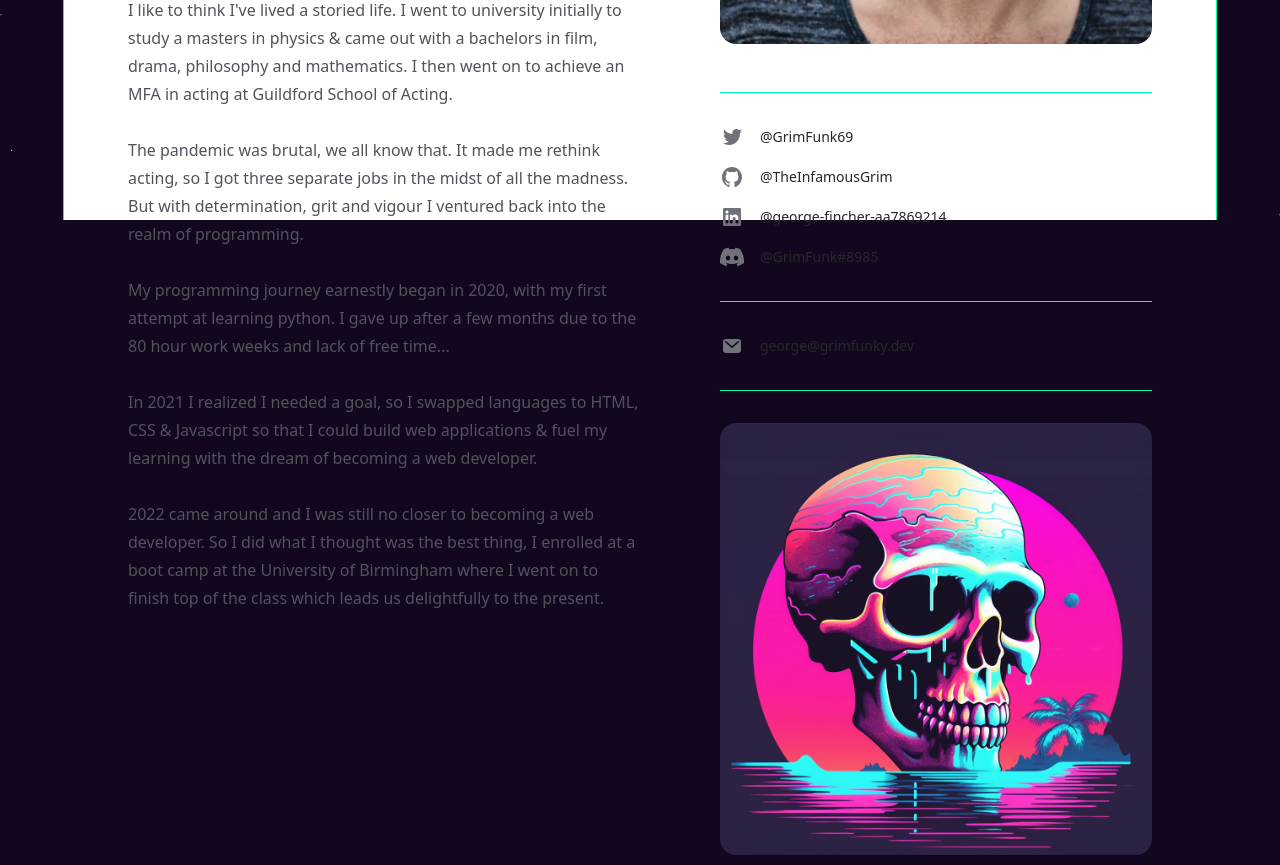
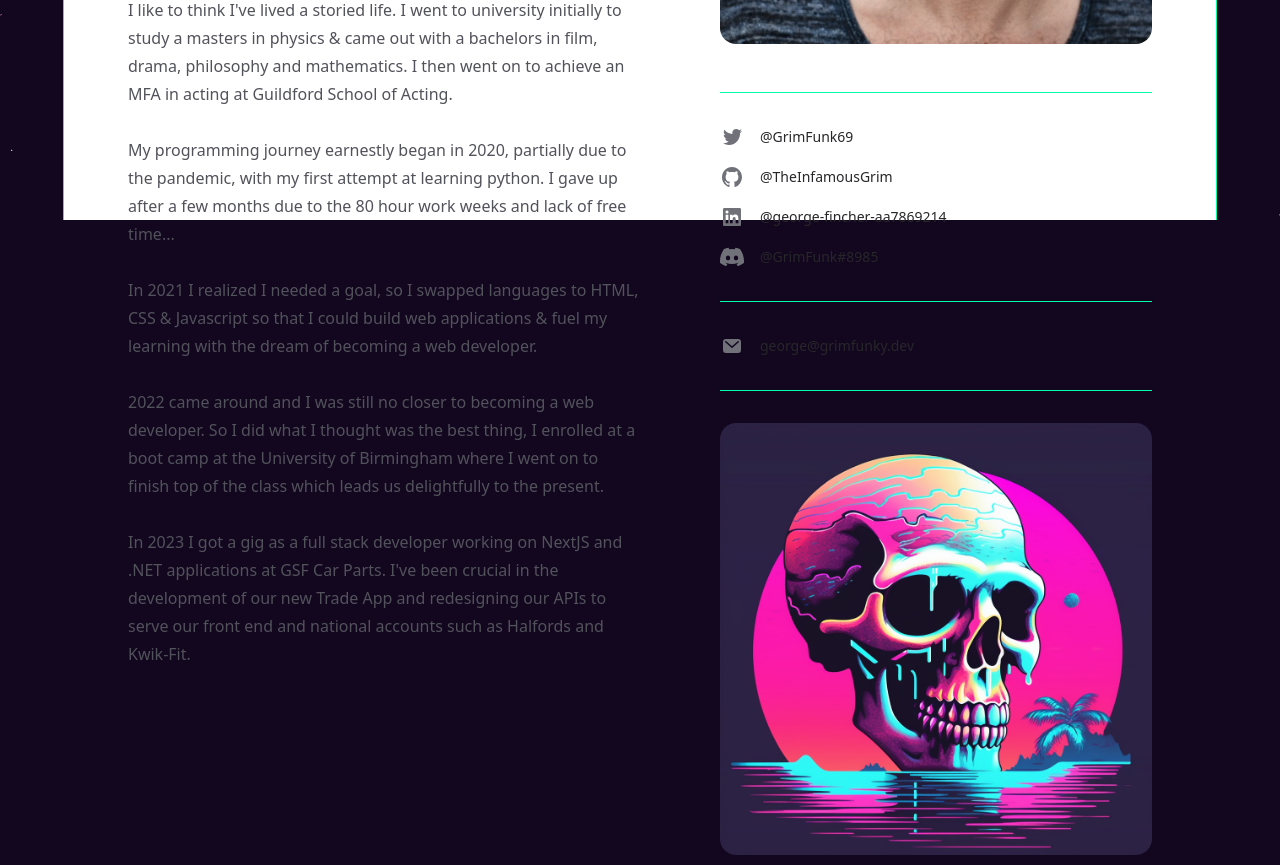
Before and after one commit to TheInfamousGrim/nextjs-personal-site, a Next.js app: page /about in a window 1280 px wide. Shown: the part 580-1445 px from the top of the page. Built offline with nearby package versions, Linux system fonts and the light colour scheme.

Commit message:
Text 💬: Update about section to reflect up to date info

```diff
--- a/app/about/page.tsx
+++ b/app/about/page.tsx
@@ -85,13 +85,7 @@ export default function About() {
                 Acting.`}
               </p>
               <p>
-                {`The pandemic was brutal, we all know that. It made me rethink
-                acting, so I got three separate jobs in the midst of all the
-                madness. But with determination, grit and vigour I ventured back
-                into the realm of programming.`}
-              </p>
-              <p>
-                {`My programming journey earnestly began in 2020, with my first
+                {`My programming journey earnestly began in 2020, partially due to the pandemic, with my first
                 attempt at learning python. I gave up after a few months due to
                 the 80 hour work weeks and lack of free time...`}
               </p>
@@ -106,6 +100,9 @@ export default function About() {
                 enrolled at a boot camp at the University of Birmingham where I
                 went on to finish top of the class which leads us delightfully
                 to the present.`}
+              </p>
+              <p>
+                {`In 2023 I got a gig as a full stack developer working on NextJS and .NET applications at GSF Car Parts. I've been crucial in the development of our new Trade App and redesigning our APIs to serve our front end and national accounts such as Halfords and Kwik-Fit.`}
               </p>
             </div>
           </div>
```
